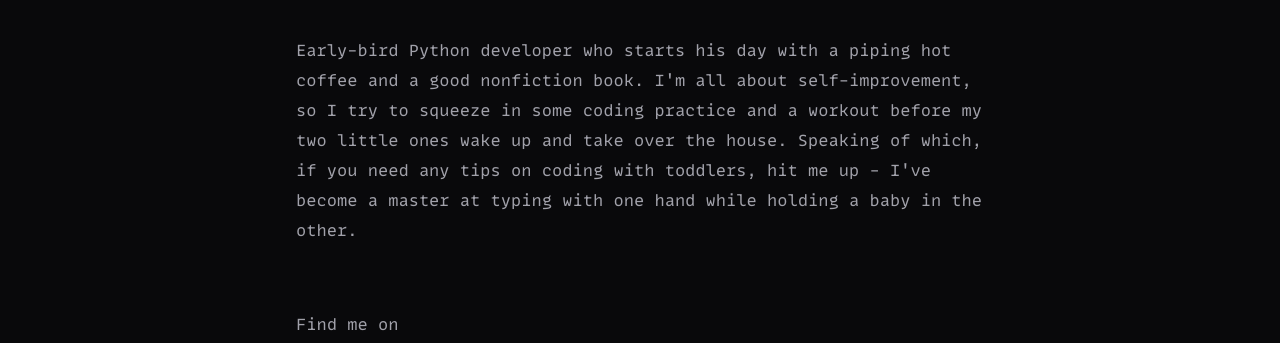
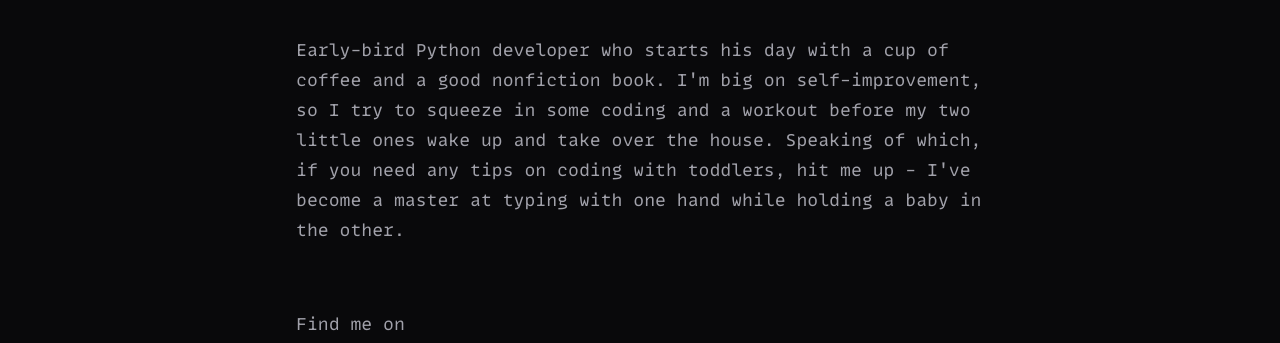
Before and after one commit to xshapira/xshapira.github.io, an Astro site: page / in a window 1280 px wide. Shown: the part 457-800 px from the top of the page. Built offline with nearby package versions, Linux system fonts and the light colour scheme; Astro itself is replaced by a stand-in of ours.

Commit message:
update bio text and increase font size

```diff
--- a/src/pages/index.astro
+++ b/src/pages/index.astro
@@ -14,13 +14,13 @@ import astro from "../assets/max.png";
       </div>
     </section>
 
-    <div class="leading-extra-relaxed prose prose-base mx-auto max-w-2.5xl text-muted-foreground">
+    <div class="leading-extra-relaxed prose prose-lg mx-auto max-w-2.5xl text-muted-foreground">
       <p>
-        Early-bird Python developer who starts his day with a piping hot coffee and a good
-        nonfiction book. I'm all about self-improvement, so I try to squeeze in some coding practice
-        and a workout before my two little ones wake up and take over the house. Speaking of which,
-        if you need any tips on coding with toddlers, hit me up - I've become a master at typing
-        with one hand while holding a baby in the other.
+        Early-bird Python developer who starts his day with a cup of coffee and a good nonfiction
+        book. I'm big on self-improvement, so I try to squeeze in some coding and a workout before
+        my two little ones wake up and take over the house. Speaking of which, if you need any tips
+        on coding with toddlers, hit me up - I've become a master at typing with one hand while
+        holding a baby in the other.
       </p>
 
       <div class="mb-4 mt-16"><span>Find me on</span></div>
```
